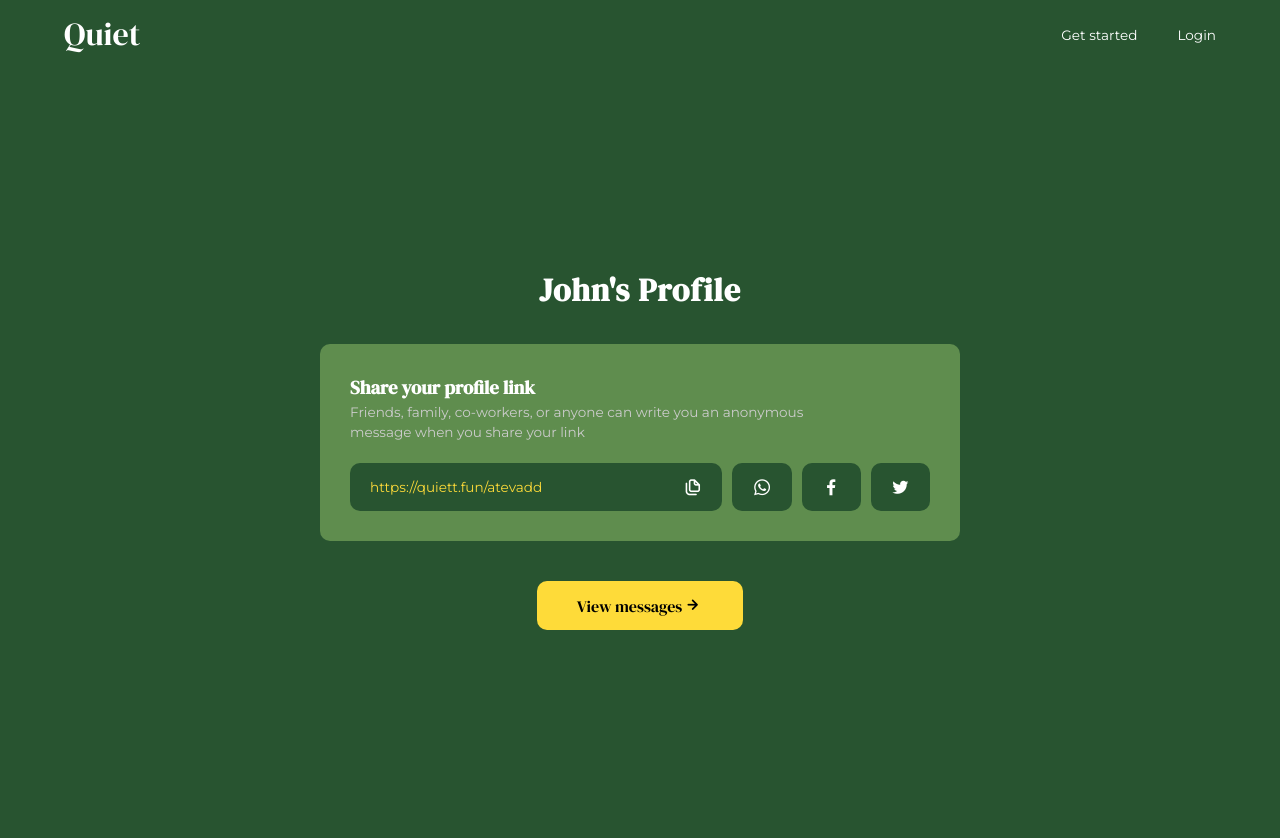
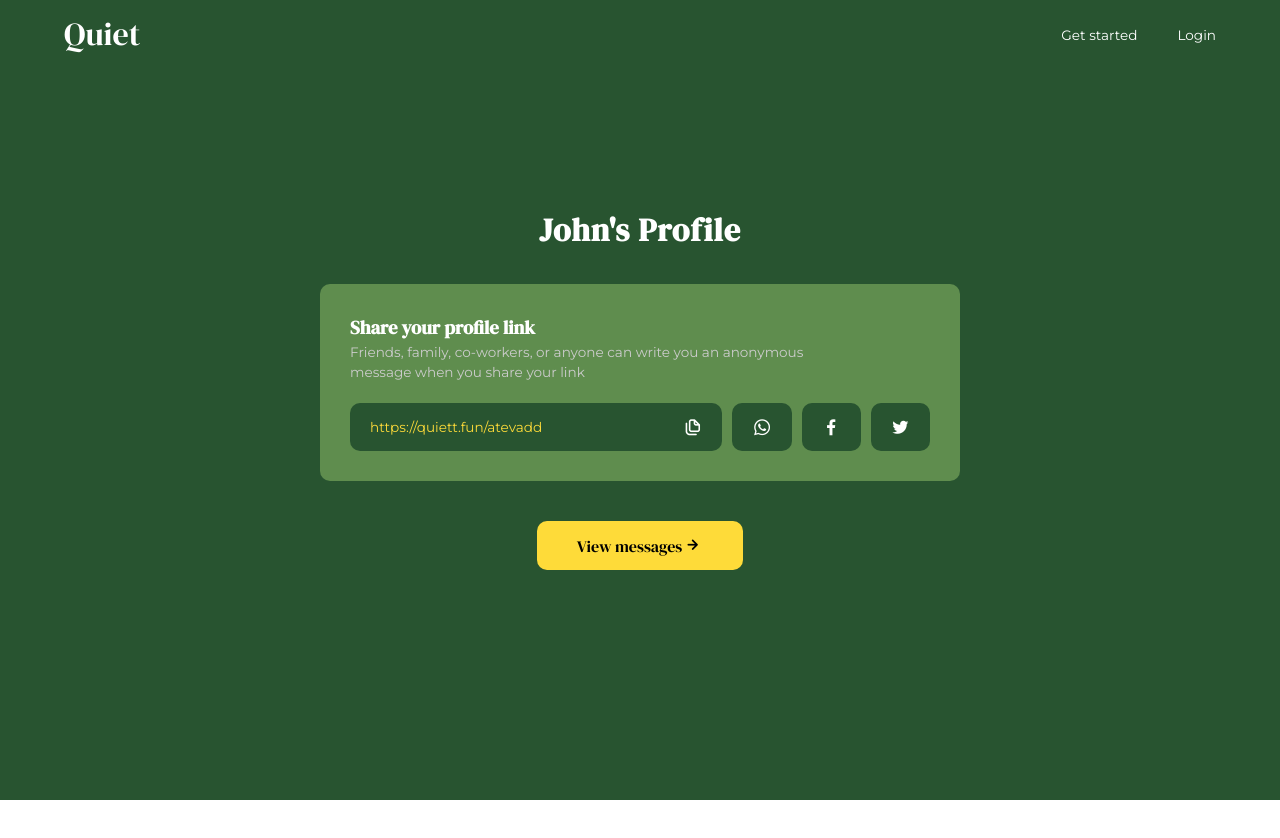
Before and after one commit to atevadd/Quiet, a Vue app: page /home in a window 1280 px wide. Shown: the top 838 px of the page. After the commit the page ends 800 px from the top, so only its background shows below. Built offline with nearby package versions, Linux system fonts and the light colour scheme.

Commit message:
feat: error page

```diff
--- a/src/styles/views/_home.scss
+++ b/src/styles/views/_home.scss
@@ -75,7 +75,7 @@ main {
 
     &__link {
       padding: 15px 50px;
-      // outline: 1px solid;
+
       border-radius: 5px;
       color: $text-color-white;
       text-decoration: none;
--- a/src/styles/views/_profile.scss
+++ b/src/styles/views/_profile.scss
@@ -1,7 +1,7 @@
 .profile {
   position: relative;
   width: 100%;
-  min-height: 100vh;
+  min-height: 85vh;
   display: flex;
   flex-direction: column;
   align-items: center;
```
